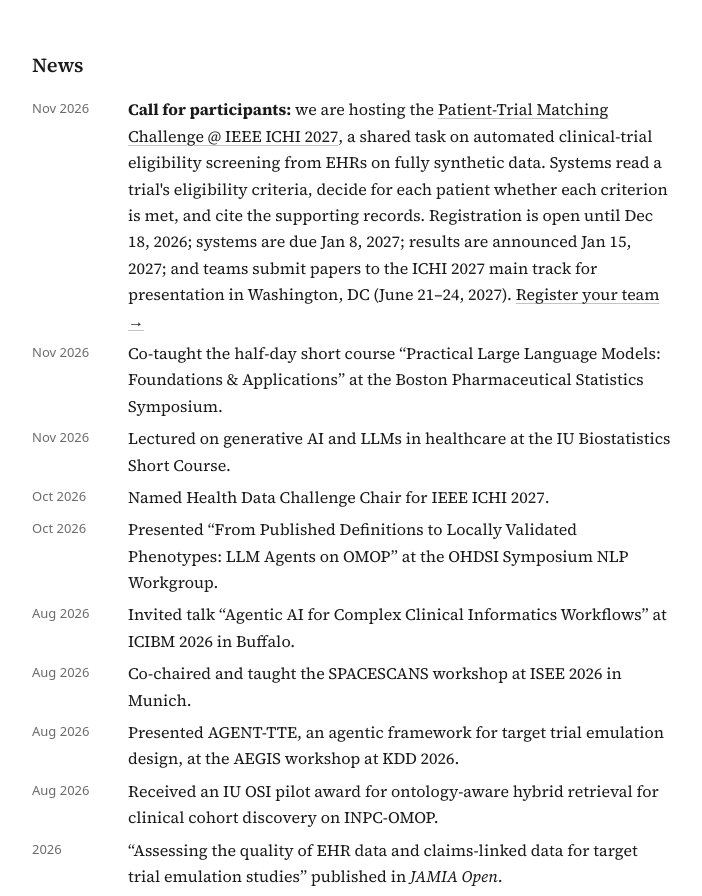
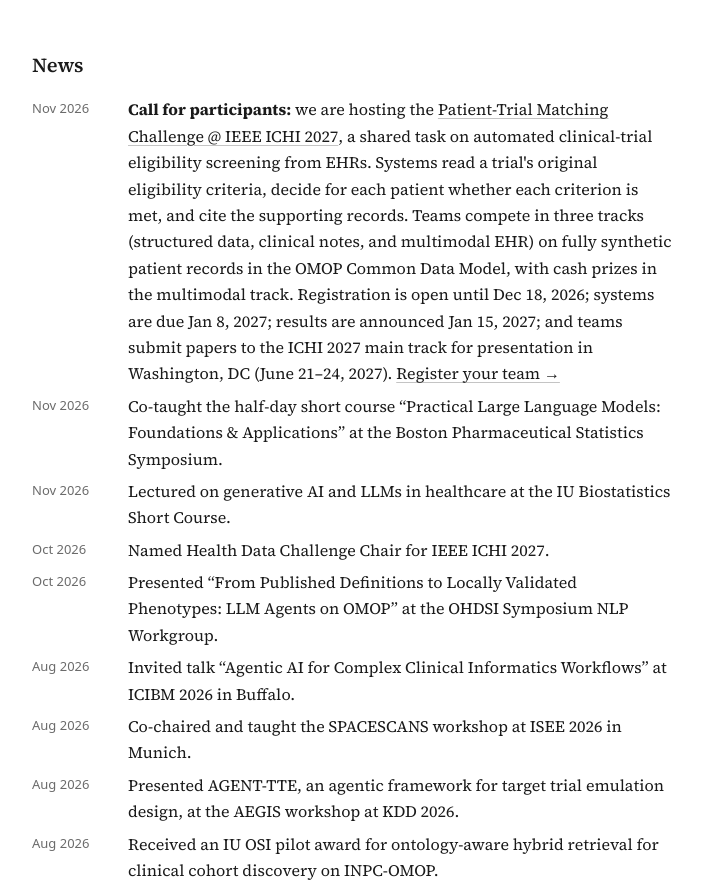
Before and after one commit to YeechingTiger/YeechingTiger.github.io, a plain HTML site: page index.html in a window 1280 px wide. Shown: the part 2069-2965 px from the top of the page, without its empty margins (288-990 px from the left). Drawn offline with Linux system fonts and the light colour scheme.

Commit message:
News: challenge tracks, data and prizes
Co-Authored-By: Claude Opus 5.5 <noreply@anthropic.com>

```diff
--- a/index.html
+++ b/index.html
@@ -100,7 +100,7 @@ agentic ontology and knowledge-graph engineering; semantic standards and tools f
 <h2 id="news">News</h2>
 <div class="row">
   <div class="d">Nov 2026</div><div><b>Call for participants:</b> we are hosting the <a href="https://trialscreen-challenge.org">Patient-Trial Matching Challenge @ IEEE ICHI 2027</a>,
-  a shared task on automated clinical-trial eligibility screening from EHRs on fully synthetic data. Systems read a trial's eligibility criteria, decide for each patient whether each criterion is met, and cite the supporting records.
+  a shared task on automated clinical-trial eligibility screening from EHRs. Systems read a trial's original eligibility criteria, decide for each patient whether each criterion is met, and cite the supporting records. Teams compete in three tracks (structured data, clinical notes, and multimodal EHR) on fully synthetic patient records in the OMOP Common Data Model, with cash prizes in the multimodal track.
   Registration is open until Dec 18, 2026; systems are due Jan 8, 2027; results are announced Jan 15, 2027; and teams submit papers to the ICHI 2027 main track for presentation in Washington, DC (June 21–24, 2027).
   <a href="https://trialscreen-challenge.org">Register your team →</a></div>
   <div class="d">Nov 2026</div><div>Co-taught the half-day short course “Practical Large Language Models: Foundations &amp; Applications” at the Boston Pharmaceutical Statistics Symposium.</div>
```
